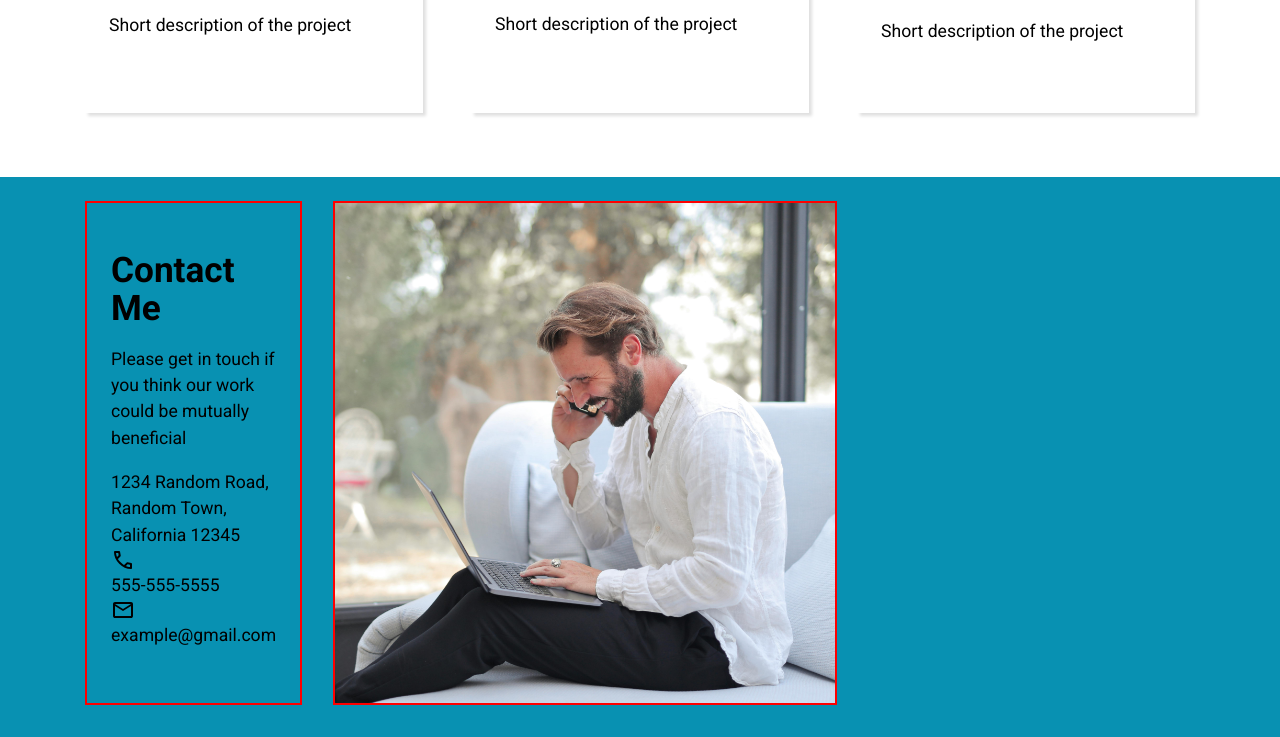
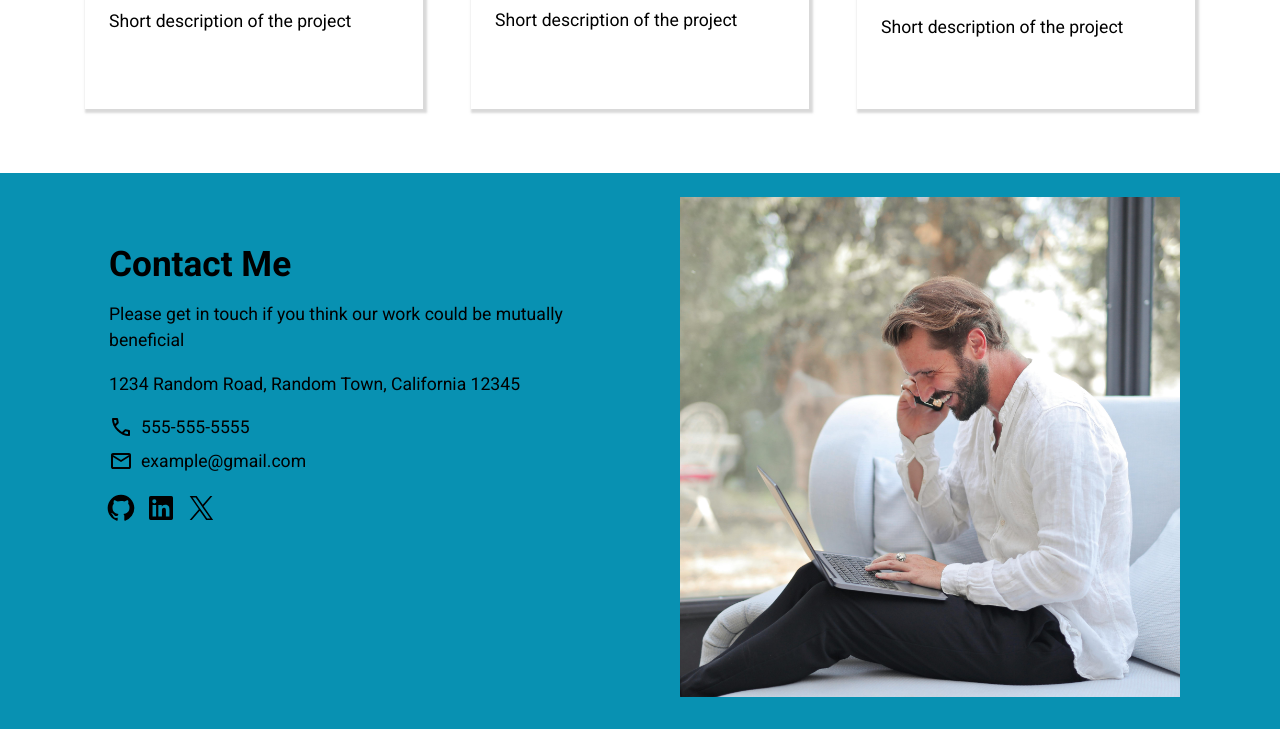
Before and after one commit to ShengGut/landing-page, a website built with Vite: page index.html in a window 1280 px wide. Shown: the part 1258-1995 px from the top of the page. Built offline with nearby package versions, Linux system fonts and the light colour scheme; a web font is replaced by a local one.

Commit message:
Tidied up header and footer

```diff
--- a/index.html
+++ b/index.html
@@ -240,6 +240,31 @@
               <img src="./images/email.svg" alt="email" />
               <span>example@gmail.com</span>
             </div>
+            <nav class="social-links" id="social-links">
+              <ul aria-label="Social links" role="list" class="nav-list">
+                <li>
+                  <a aria-label="github" href="#">
+                    <svg class="social-icon">
+                      <use xlink:href="images/social-links.svg#github"></use>
+                    </svg>
+                  </a>
+                </li>
+                <li>
+                  <a aria-label="linkedin" href="#">
+                    <svg class="social-icon">
+                      <use xlink:href="images/social-links.svg#linkedin"></use>
+                    </svg>
+                  </a>
+                </li>
+                <li>
+                  <a aria-label="twitter" href="#">
+                    <svg class="social-icon">
+                      <use xlink:href="images/social-links.svg#x"></use>
+                    </svg>
+                  </a>
+                </li>
+              </ul>
+            </nav>
           </div>
           <div class="footer-div">
             <img class="footer-img" src="images/footer-image.jpg" alt="" />
--- a/styles/style.scss
+++ b/styles/style.scss
@@ -71,6 +71,7 @@ body {
 .image-container {
   width: 200px;
   height: 300px;
+  justify-self: end;
 }
 
 /* utility classes */
@@ -85,12 +86,12 @@ body {
 .even-columns {
   display: grid;
   gap: 1rem;
+  grid-template-columns: 1fr 1fr;
 }
 
 @media (min-width: 50em) {
   .even-columns {
     grid-auto-flow: column;
-    grid-auto-columns: 200px 1fr;
   }
 }
 
@@ -114,21 +115,33 @@ body {
   aspect-ratio: 2 / 3;
   object-fit: cover;
   object-position: right;
-  justify-self: end;
-  align-self: end;
 }
 
 .primary-header {
   margin: -1rem;
-  background: linear-gradient(135deg, $clr-primary-400 90%, white 69%);
+  background: linear-gradient(to bottom right, $clr-primary-400 50%, white 50%);
+}
+
+.primary-header > .container > .even-columns {
+  grid-template-columns: 1fr 3fr;
 }
 
 .about-me {
-  margin: 1rem;
+  margin-left: -1rem;
+  padding: $size-400;
+  background: white;
+  box-shadow: 2px 2px 2px 2px rgba(0, 0, 0, 0.2);
+  display: flex;
+  flex-direction: column;
+  justify-content: space-between;
 }
 
-.primary-header .container > * {
-  border: 2px solid lime;
+.about-me > .social-links {
+  align-self: flex-end;
+}
+
+.social-icon {
+  width: 2rem;
 }
 
 /* main */
@@ -151,7 +164,7 @@ body {
 }
 
 .card {
-  box-shadow: 3px 3px 3px rgb(224, 224, 224);
+  box-shadow: 2px 2px 2px 2px rgba(180, 180, 180, 0.5);
   display: grid;
   grid-template-columns: 2fr 1fr;
   grid-template-rows: auto auto 1fr;
@@ -210,10 +223,6 @@ body {
   height: auto;
 }
 
-.primary-footer .even-columns > * {
-  border: 2px solid red;
-}
-
 .footer-div {
   justify-self: start;
   margin-left: 2rem;
@@ -223,3 +232,17 @@ body {
   justify-self: start;
   padding: 24px;
 }
+
+.contact-me > .social-links {
+  display: flex;
+  justify-content: start;
+  margin-left: -2.75rem;
+}
+
+.contact-info {
+  margin-top: 1rem;
+  display: grid;
+  grid-template-columns: auto 1fr;
+  gap: 0.5rem;
+  align-items: center;
+}
```
Also changed, not shown: styles/style.css, 1 other file.
